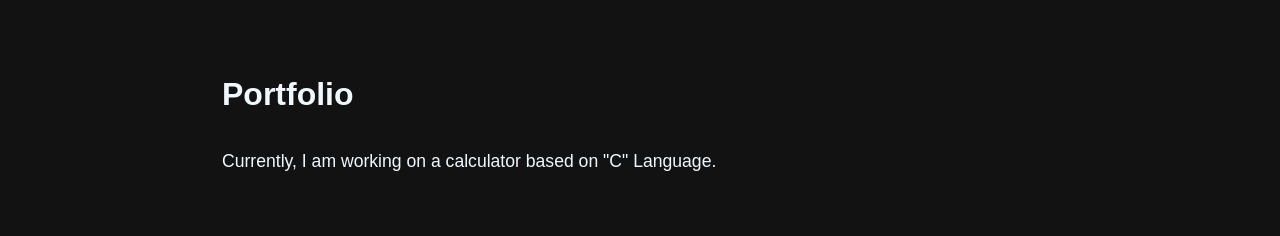
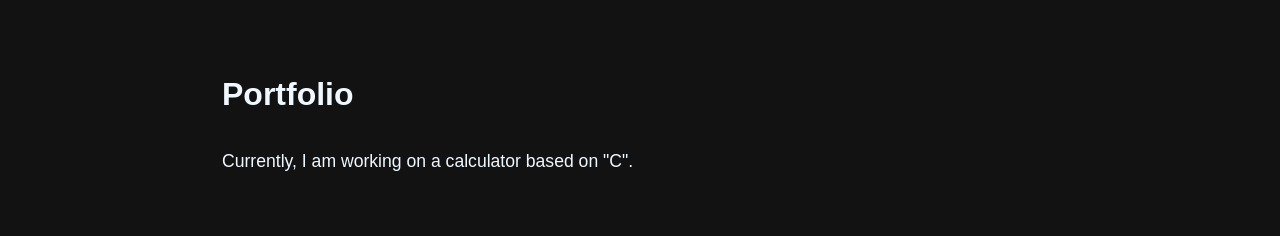
Before and after one commit to SDee001/Shreyash, a plain HTML site: page index.html in a window 1280 px wide. Shown: the part 2245-2481 px from the top of the page. Drawn offline with Linux system fonts and the light colour scheme; a web font is replaced by a local one.

Commit message:
index.html

```diff
--- a/index.html
+++ b/index.html
@@ -278,7 +278,7 @@
 
             <section id="portfolio" class="section">
                 <h2>Portfolio</h2>
-                <p>Currently, I am working on a calculator based on "C" Language.</p>
+                <p>Currently, I am working on a calculator based on "C".</p>
             </section>
 
             <section id="contact" class="section">
```
